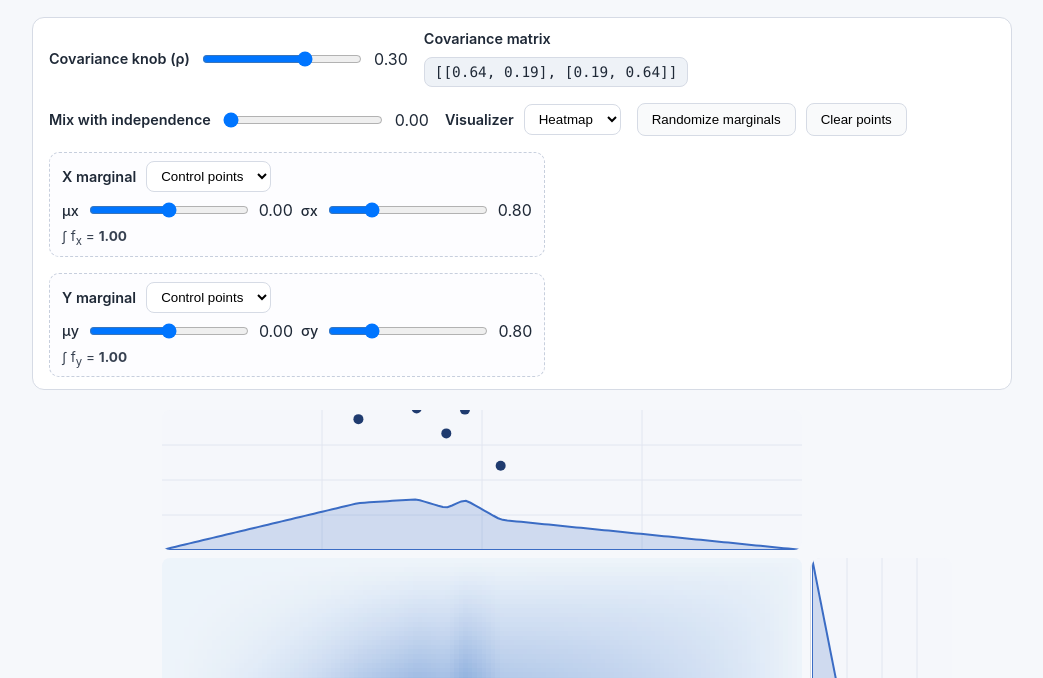
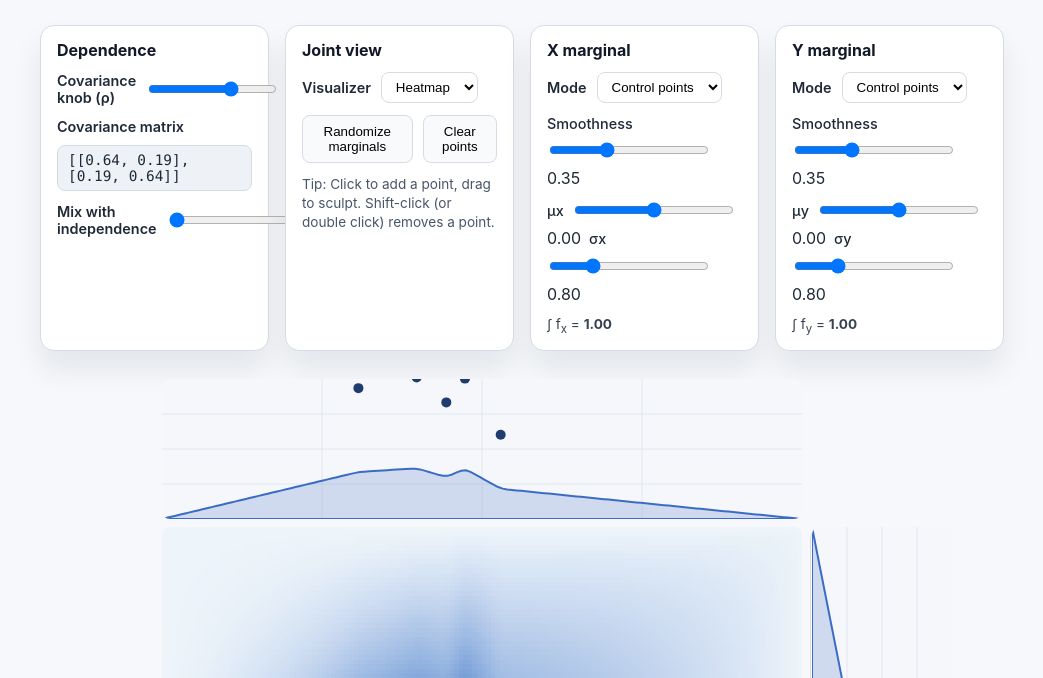
Before and after one commit to SellingCats5USD/statistics, a plain HTML site: page index.html in a window 1280 px wide. Shown: the part 122-800 px from the top of the page, without its empty margins (118-1161 px from the left). Drawn offline with Linux system fonts and the light colour scheme.

Commit message:
Improve marginal editing and layout

```diff
--- a/app.js
+++ b/app.js
@@ -15,10 +15,14 @@ const xMeanInput = document.getElementById("xMean");
 const xMeanValue = document.getElementById("xMeanValue");
 const xStdInput = document.getElementById("xStd");
 const xStdValue = document.getElementById("xStdValue");
+const xSmoothInput = document.getElementById("xSmooth");
+const xSmoothValue = document.getElementById("xSmoothValue");
 const yMeanInput = document.getElementById("yMean");
 const yMeanValue = document.getElementById("yMeanValue");
 const yStdInput = document.getElementById("yStd");
 const yStdValue = document.getElementById("yStdValue");
+const ySmoothInput = document.getElementById("ySmooth");
+const ySmoothValue = document.getElementById("ySmoothValue");
 const xAreaValue = document.getElementById("xAreaValue");
 const yAreaValue = document.getElementById("yAreaValue");
 
@@ -29,12 +33,13 @@ const jointCtx = jointCanvas.getContext("2d");
 const X_RANGE = [-3, 3];
 const Y_RANGE = [-3, 3];
 const GRID_SIZE = 140;
-const SMOOTH_KERNEL = [0.15, 0.7, 0.15];
 const DISPLAY_SCALE = 1.05;
+const MAX_DENSITY = 1.4;
 
 let xPoints = [];
 let yPoints = [];
 let activePoint = null;
+let pendingFrame = null;
 
 function gaussianCdf(z) {
   return 0.5 * (1 + erf(z / Math.SQRT2));
@@ -153,6 +158,21 @@ function clamp(value, min, max) {
   return Math.min(max, Math.max(min, value));
 }
 
+function buildKernel(sigma) {
+  if (sigma <= 0) return [1];
+  const radius = Math.max(1, Math.ceil(sigma * 3));
+  const size = radius * 2 + 1;
+  const kernel = new Array(size).fill(0);
+  const sigma2 = sigma * sigma;
+  let sum = 0;
+  for (let i = -radius; i <= radius; i += 1) {
+    const weight = Math.exp(-(i * i) / (2 * sigma2));
+    kernel[i + radius] = weight;
+    sum += weight;
+  }
+  return kernel.map((value) => value / sum);
+}
+
 function buildNormalPdf(mean, std, range, gridSize) {
   const [min, max] = range;
   const values = new Array(gridSize).fill(0);
@@ -174,7 +194,7 @@ function buildNormalPdf(mean, std, range, gridSize) {
   return { pdf, cdf, dx, min, max };
 }
 
-function buildPdf(points, range, gridSize) {
+function buildPdf(points, range, gridSize, smoothing) {
   const [min, max] = range;
   const values = new Array(gridSize).fill(0);
   const dx = (max - min) / (gridSize - 1);
@@ -195,21 +215,28 @@ function buildPdf(points, range, gridSize) {
     const p2 = augmented[j + 1];
     const t = p2.x === p1.x ? 0 : (x - p1.x) / (p2.x - p1.x);
     const y = p1.y + t * (p2.y - p1.y);
-    values[i] = Math.max(0, y);
+    values[i] = Math.max(0, Math.min(MAX_DENSITY, y));
   }
 
-  const smoothed = new Array(gridSize).fill(0);
+  let smoothed = values;
+  const sigma = smoothing * 2.4;
+  if (sigma > 0) {
+    const kernel = buildKernel(sigma);
+    const radius = Math.floor(kernel.length / 2);
+    smoothed = new Array(gridSize).fill(0);
     for (let i = 0; i < gridSize; i += 1) {
       let acc = 0;
       let weight = 0;
-    for (let k = 0; k < SMOOTH_KERNEL.length; k += 1) {
-      const idx = i + k - Math.floor(SMOOTH_KERNEL.length / 2);
+      for (let k = -radius; k <= radius; k += 1) {
+        const idx = i + k;
         if (idx >= 0 && idx < gridSize) {
-        acc += values[idx] * SMOOTH_KERNEL[k];
-        weight += SMOOTH_KERNEL[k];
+          const weightValue = kernel[k + radius];
+          acc += values[idx] * weightValue;
+          weight += weightValue;
         }
       }
       smoothed[i] = acc / weight;
+    }
   }
 
   const area = smoothed.reduce((sum, v) => sum + v, 0) * dx;
@@ -254,7 +281,14 @@ function gaussianCopulaDensity(u, v, rho) {
   return Math.exp(exponent) / denom;
 }
 
-function renderMarginal(ctx, points, pdfData, orientation = "x", showPoints = true) {
+function renderMarginal(
+  ctx,
+  points,
+  pdfData,
+  orientation = "x",
+  showPoints = true,
+  highlight = null,
+) {
   ctx.clearRect(0, 0, ctx.canvas.width, ctx.canvas.height);
   drawGrid(ctx, ctx.canvas.width, ctx.canvas.height, 4);
   ctx.fillStyle = "rgba(59, 108, 196, 0.2)";
@@ -292,20 +326,25 @@ function renderMarginal(ctx, points, pdfData, orientation = "x", showPoints = tr
   ctx.stroke();
 
   if (showPoints) {
-    ctx.fillStyle = "#1f3b6f";
     points.forEach((point) => {
+      const isActive =
+        highlight && highlight.point === point && highlight.orientation === orientation;
+      ctx.fillStyle = isActive ? "#0f2e6a" : "#1f3b6f";
+      ctx.strokeStyle = isActive ? "#f59e0b" : "#1f3b6f";
       const px = ((point.x - min) / (max - min)) * width;
       if (orientation === "x") {
         const py = height - point.y * height * DISPLAY_SCALE;
         ctx.beginPath();
-        ctx.arc(px, py, 5, 0, Math.PI * 2);
+        ctx.arc(px, py, isActive ? 6.5 : 5, 0, Math.PI * 2);
         ctx.fill();
+        if (isActive) ctx.stroke();
       } else {
         const py = height - ((point.x - min) / (max - min)) * height;
         const px2 = point.y * width * DISPLAY_SCALE;
         ctx.beginPath();
-        ctx.arc(px2, py, 5, 0, Math.PI * 2);
+        ctx.arc(px2, py, isActive ? 6.5 : 5, 0, Math.PI * 2);
         ctx.fill();
+        if (isActive) ctx.stroke();
       }
     });
   }
@@ -432,24 +471,30 @@ function update() {
   const yMean = parseFloat(yMeanInput.value);
   const xStd = parseFloat(xStdInput.value);
   const yStd = parseFloat(yStdInput.value);
+  const xSmooth = parseFloat(xSmoothInput.value);
+  const ySmooth = parseFloat(ySmoothInput.value);
   rhoValue.textContent = rho.toFixed(2);
   mixValue.textContent = mix.toFixed(2);
   xMeanValue.textContent = xMean.toFixed(2);
   yMeanValue.textContent = yMean.toFixed(2);
   xStdValue.textContent = xStd.toFixed(2);
   yStdValue.textContent = yStd.toFixed(2);
+  xSmoothValue.textContent = xSmooth.toFixed(2);
+  ySmoothValue.textContent = ySmooth.toFixed(2);
 
   const xIsNormal = xModeSelect.value === "normal";
   const yIsNormal = yModeSelect.value === "normal";
+  xSmoothInput.disabled = xIsNormal;
+  ySmoothInput.disabled = yIsNormal;
   const xPdf = xIsNormal
     ? buildNormalPdf(xMean, xStd, X_RANGE, GRID_SIZE)
-    : buildPdf(xPoints, X_RANGE, GRID_SIZE);
+    : buildPdf(xPoints, X_RANGE, GRID_SIZE, xSmooth);
   const yPdf = yIsNormal
     ? buildNormalPdf(yMean, yStd, Y_RANGE, GRID_SIZE)
-    : buildPdf(yPoints, Y_RANGE, GRID_SIZE);
+    : buildPdf(yPoints, Y_RANGE, GRID_SIZE, ySmooth);
 
-  renderMarginal(xCtx, xPoints, xPdf, "x", !xIsNormal);
-  renderMarginal(yCtx, yPoints, yPdf, "y", !yIsNormal);
+  renderMarginal(xCtx, xPoints, xPdf, "x", !xIsNormal, activePoint);
+  renderMarginal(yCtx, yPoints, yPdf, "y", !yIsNormal, activePoint);
   renderJoint(xPdf, yPdf, rho, mix, visualizer);
 
   const xArea = xPdf.pdf.reduce((sum, v) => sum + v, 0) * xPdf.dx;
@@ -466,13 +511,13 @@ function getPointFromEvent(event, canvas, range, orientation) {
   const x = (event.clientX - rect.left) / rect.width;
   const y = (event.clientY - rect.top) / rect.height;
   const dataX = range[0] + x * (range[1] - range[0]);
-  const density = Math.max(0, 1 - y) * (DISPLAY_SCALE + 0.1);
+  const density = Math.max(0, 1 - y) * (DISPLAY_SCALE + 0.2);
   if (orientation === "x") {
     return { x: dataX, y: density };
   }
   return {
     x: range[0] + (1 - y) * (range[1] - range[0]),
-    y: x * (DISPLAY_SCALE + 0.1),
+    y: x * (DISPLAY_SCALE + 0.2),
   };
 }
 
@@ -500,35 +545,62 @@ function findClosestPoint(points, pos, range, canvas, orientation) {
 }
 
 function attachPointHandlers(canvas, points, range, orientation) {
+  let pointerId = null;
+
   const handlePointerDown = (event) => {
     if (orientation === "x" && xModeSelect.value === "normal") return;
     if (orientation === "y" && yModeSelect.value === "normal") return;
+    event.preventDefault();
     const rect = canvas.getBoundingClientRect();
     const pos = { x: event.clientX - rect.left, y: event.clientY - rect.top };
     const hit = findClosestPoint(points, pos, range, canvas, orientation);
+    if (event.shiftKey && hit) {
+      const index = points.indexOf(hit);
+      if (index >= 0) {
+        points.splice(index, 1);
+        update();
+      }
+      return;
+    }
     if (hit) {
       activePoint = { point: hit, orientation };
     } else {
       const newPoint = getPointFromEvent(event, canvas, range, orientation);
       points.push(newPoint);
       points.sort((a, b) => a.x - b.x);
+      activePoint = { point: newPoint, orientation };
+    }
+    pointerId = event.pointerId;
+    canvas.setPointerCapture(pointerId);
     update();
-    }
   };
 
   const handlePointerMove = (event) => {
     if (!activePoint || activePoint.orientation !== orientation) return;
+    if (pointerId !== null && event.pointerId !== pointerId) return;
     const rect = canvas.getBoundingClientRect();
     const pos = { x: event.clientX - rect.left, y: event.clientY - rect.top };
+    const schedule = () => {
       const newPoint = getPointFromEvent(event, canvas, range, orientation);
       activePoint.point.x = clamp(newPoint.x, range[0], range[1]);
-    activePoint.point.y = clamp(newPoint.y, 0, 1.2);
+      activePoint.point.y = clamp(newPoint.y, 0, MAX_DENSITY);
       points.sort((a, b) => a.x - b.x);
       update();
+    };
+    if (!pendingFrame) {
+      pendingFrame = requestAnimationFrame(() => {
+        pendingFrame = null;
+        schedule();
+      });
+    }
   };
 
   const handlePointerUp = () => {
     activePoint = null;
+    if (pointerId !== null) {
+      canvas.releasePointerCapture(pointerId);
+      pointerId = null;
+    }
   };
 
   canvas.addEventListener("pointerdown", handlePointerDown);
@@ -560,6 +632,8 @@ xMeanInput.addEventListener("input", update);
 yMeanInput.addEventListener("input", update);
 xStdInput.addEventListener("input", update);
 yStdInput.addEventListener("input", update);
+xSmoothInput.addEventListener("input", update);
+ySmoothInput.addEventListener("input", update);
 randomizeButton.addEventListener("click", () => {
   setDefaultPoints();
   update();
--- a/index.html
+++ b/index.html
@@ -18,6 +18,8 @@
     </header>
 
     <section class="controls">
+      <div class="control-card">
+        <h2>Dependence</h2>
         <div class="control">
           <label for="rho">Covariance knob (ρ)</label>
           <input id="rho" type="range" min="-0.95" max="0.95" step="0.01" value="0.3" />
@@ -32,6 +34,9 @@
           <input id="mix" type="range" min="0" max="1" step="0.01" value="0" />
           <span id="mixValue">0.00</span>
         </div>
+      </div>
+      <div class="control-card">
+        <h2>Joint view</h2>
         <div class="control">
           <label for="visualizer">Visualizer</label>
           <select id="visualizer">
@@ -44,13 +49,26 @@
           <button id="randomize">Randomize marginals</button>
           <button id="clear">Clear points</button>
         </div>
-      <div class="control-group">
+        <div class="control hint">
+          <span>
+            Tip: Click to add a point, drag to sculpt. Shift-click (or double click) removes a
+            point.
+          </span>
+        </div>
+      </div>
+      <div class="control-card">
+        <h2>X marginal</h2>
         <div class="control">
-          <label for="xMode">X marginal</label>
+          <label for="xMode">Mode</label>
           <select id="xMode">
             <option value="points">Control points</option>
             <option value="normal">Normal</option>
           </select>
+        </div>
+        <div class="control subcontrols">
+          <label for="xSmooth">Smoothness</label>
+          <input id="xSmooth" type="range" min="0" max="1" step="0.01" value="0.35" />
+          <span id="xSmoothValue">0.35</span>
         </div>
         <div class="control subcontrols">
           <label for="xMean">μx</label>
@@ -64,13 +82,19 @@
           <span class="area-label">∫ f<sub>x</sub> = <strong id="xAreaValue">1.00</strong></span>
         </div>
       </div>
-      <div class="control-group">
+      <div class="control-card">
+        <h2>Y marginal</h2>
         <div class="control">
-          <label for="yMode">Y marginal</label>
+          <label for="yMode">Mode</label>
           <select id="yMode">
             <option value="points">Control points</option>
             <option value="normal">Normal</option>
           </select>
+        </div>
+        <div class="control subcontrols">
+          <label for="ySmooth">Smoothness</label>
+          <input id="ySmooth" type="range" min="0" max="1" step="0.01" value="0.35" />
+          <span id="ySmoothValue">0.35</span>
         </div>
         <div class="control subcontrols">
           <label for="yMean">μy</label>
--- a/styles.css
+++ b/styles.css
@@ -7,6 +7,7 @@
   --accent: #3b6cc4;
   --accent-light: rgba(59, 108, 196, 0.2);
   --text: #1f2937;
+  --shadow: 0 18px 30px rgba(15, 23, 42, 0.08);
 }
 
 body {
@@ -32,21 +33,34 @@ header p {
 }
 
 .controls {
-  display: flex;
-  flex-wrap: wrap;
+  display: grid;
+  grid-template-columns: repeat(auto-fit, minmax(220px, 1fr));
   gap: 16px;
-  align-items: center;
   margin: 20px 0;
-  padding: 12px 16px;
-  background: var(--panel);
-  border: 1px solid var(--border);
-  border-radius: 12px;
+  padding: 8px;
 }
 
 .control {
   display: flex;
   align-items: center;
   gap: 10px;
+}
+
+.control-card {
+  display: flex;
+  flex-direction: column;
+  gap: 12px;
+  padding: 14px 16px;
+  background: var(--panel);
+  border: 1px solid var(--border);
+  border-radius: 14px;
+  box-shadow: var(--shadow);
+}
+
+.control-card h2 {
+  margin: 0;
+  font-size: 1rem;
+  color: #111827;
 }
 
 .control label {
@@ -56,6 +70,10 @@ header p {
 
 .control input[type="range"] {
   width: 160px;
+}
+
+.control input[type="range"]:disabled {
+  opacity: 0.5;
 }
 
 .control select {
@@ -99,6 +117,12 @@ header p {
 .matrix-control {
   flex-direction: column;
   align-items: flex-start;
+}
+
+.hint {
+  font-size: 0.85rem;
+  color: #475569;
+  line-height: 1.4;
 }
 
 .matrix-display {
@@ -162,6 +186,7 @@ canvas {
   display: block;
   border-radius: 8px;
   background: #f5f7fb;
+  touch-action: none;
 }
 
 footer p {
```
Lines whose indentation alone changed are shown as unchanged.
